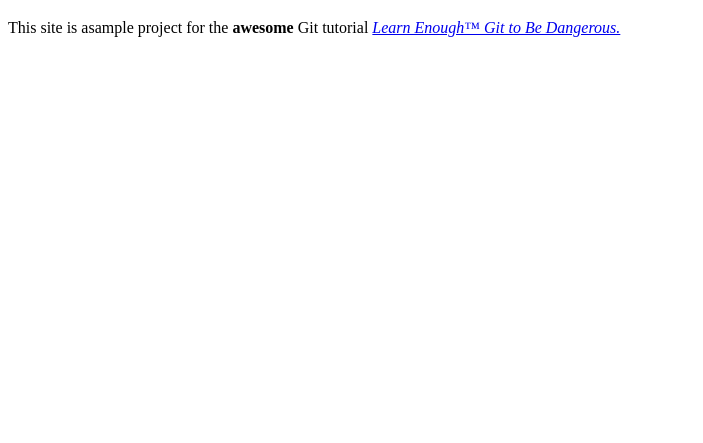
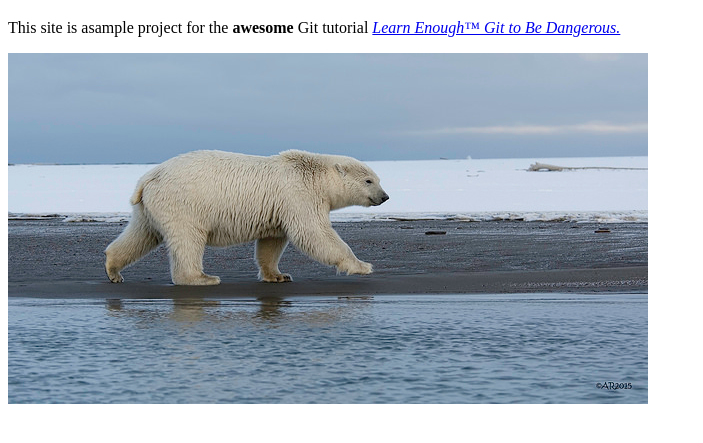
Before and after one commit to btlarkin/website, a plain HTML site: page about.html in a window 1280 px wide. Shown: the part 61-504 px from the top of the page, without its empty margins (0-703 px from the left). Drawn offline with Linux system fonts and the light colour scheme.

Commit message:
fix photo

```diff
--- a/about.html
+++ b/about.html
@@ -14,7 +14,8 @@
                 Dangerous.</em>
         </a>
     </p>
-    <a href="https://www.flickr.com/photos/puliarfanita/22959238329" <img src="images/polar_bear.jpg" alt="polar_bear">
+    <a href="https://www.flickr.com/photos/puliarfanita/22959238329"><img src="images/polar_bear.jpg"
+            alt="polar_bear"></a>
 </body>
 
 </html>
```
